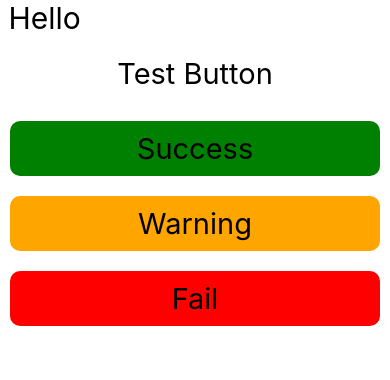
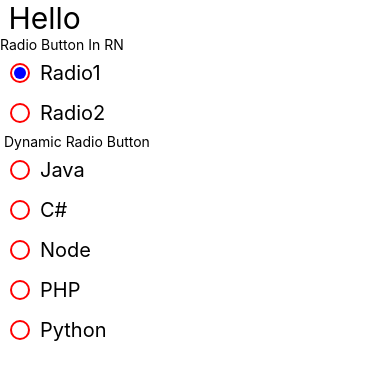
Before and after one commit to Gaurav85431/ReactNative, a React Native app: screen / in a window 390 px wide. Shown: the top 380 px of the page. Built offline with nearby package versions, Linux system fonts and the light colour scheme.

Commit message:
Radio button L29,30

```diff
--- a/App.tsx
+++ b/App.tsx
@@ -15,6 +15,7 @@ import ShowHide from './ComponentLec11/ShowHideComponent';
 import UnmountedComponent from './ComponentLec11/UnmountComponent';
 import ResponsiveDesign from './ComponentLec11/ResponsiveDesign';
 import StyleButton from './ComponentLec11/ButtonStyle';
+import RadioButton from './ComponentLec11/RadioButton';
 
 const App = () => {
   return (
@@ -59,7 +60,10 @@ const App = () => {
       {/* <ResponsiveDesign /> */}
 
       {/* L28 Touchable Highlight(Button) */}
-      <StyleButton />
+      {/* <StyleButton /> */}
+
+      {/* L29  Radio Button */}
+      <RadioButton />
     </View>
   );
 };
--- /dev/null
+++ b/ComponentLec11/RadioButton.tsx
@@ -0,0 +1,90 @@
+import { useState } from 'react';
+import { StyleSheet, Text, TouchableOpacity, View } from 'react-native';
+
+const RadioButton = () => {
+  const [selectRadio, setSelectRadio] = useState(1);
+  const skills = [
+    { id: 1, name: 'Java' },
+    { id: 2, name: 'C#' },
+    { id: 3, name: 'Node' },
+    { id: 4, name: 'PHP' },
+    { id: 5, name: 'Python' },
+  ];
+  const [selectedSkill, setSelectedSkill] = useState(null);
+
+  return (
+    <View>
+      <Text>Radio Button In RN</Text>
+
+      {/* Static Radio Button */}
+      <View>
+        <TouchableOpacity onPress={() => setSelectRadio(1)}>
+          <View style={styles.radioWrapper}>
+            <View style={styles.radio}>
+              {selectRadio == 1 && <View style={styles.radioBg}></View>}
+            </View>
+            <Text style={styles.radioText}>Radio1</Text>
+          </View>
+        </TouchableOpacity>
+        <TouchableOpacity onPress={() => setSelectRadio(2)}>
+          <View style={styles.radioWrapper}>
+            <View style={styles.radio}>
+              {selectRadio == 2 && <View style={styles.radioBg}></View>}
+            </View>
+            <Text style={styles.radioText}>Radio2</Text>
+          </View>
+        </TouchableOpacity>
+      </View>
+
+      {/* Dynamic Radio Button */}
+      <View>
+        <Text> Dynamic Radio Button</Text>
+        {skills.map((itm, index) => (
+          <TouchableOpacity
+            key={index}
+            onPress={() => setSelectedSkill(itm.id)}
+          >
+            <View style={styles.radioWrapper}>
+              <View style={styles.radio}>
+                {selectedSkill == itm.id && (
+                  <View style={styles.radioBg}></View>
+                )}
+              </View>
+              <Text style={styles.radioText}>{itm.name}</Text>
+            </View>
+          </TouchableOpacity>
+        ))}
+      </View>
+    </View>
+  );
+};
+
+const styles = StyleSheet.create({
+  main: {
+    flex: 1,
+    alignItems: 'center',
+    justifyContent: 'center',
+    color: 'red',
+  },
+  radioText: {
+    fontSize: 20,
+  },
+  radio: {
+    height: 20,
+    width: 20,
+    borderColor: 'red',
+    borderWidth: 2,
+    borderRadius: 20,
+    margin: 10,
+  },
+  radioWrapper: { flexDirection: 'row', alignItems: 'center' },
+  radioBg: {
+    backgroundColor: 'blue',
+    height: 12,
+    width: 12,
+    borderRadius: 12,
+    margin: 2,
+  },
+});
+
+export default RadioButton;
```
